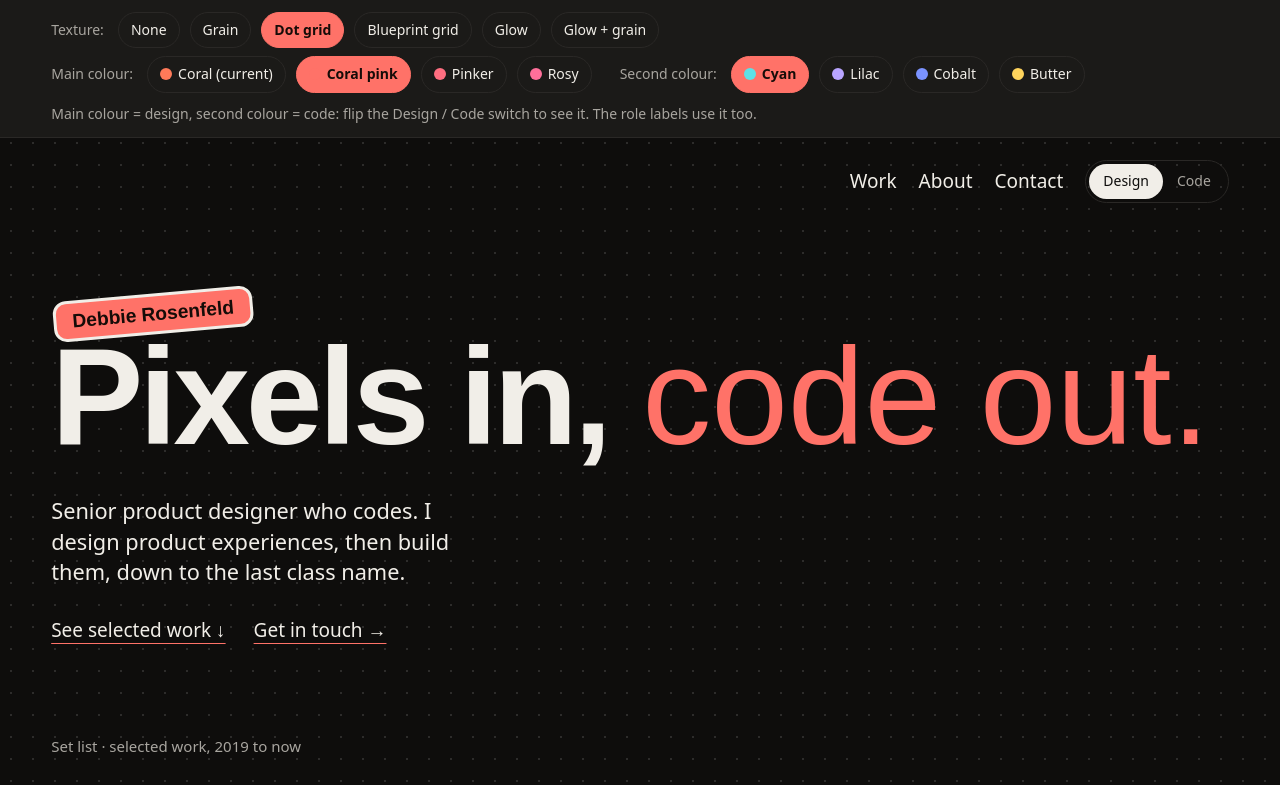
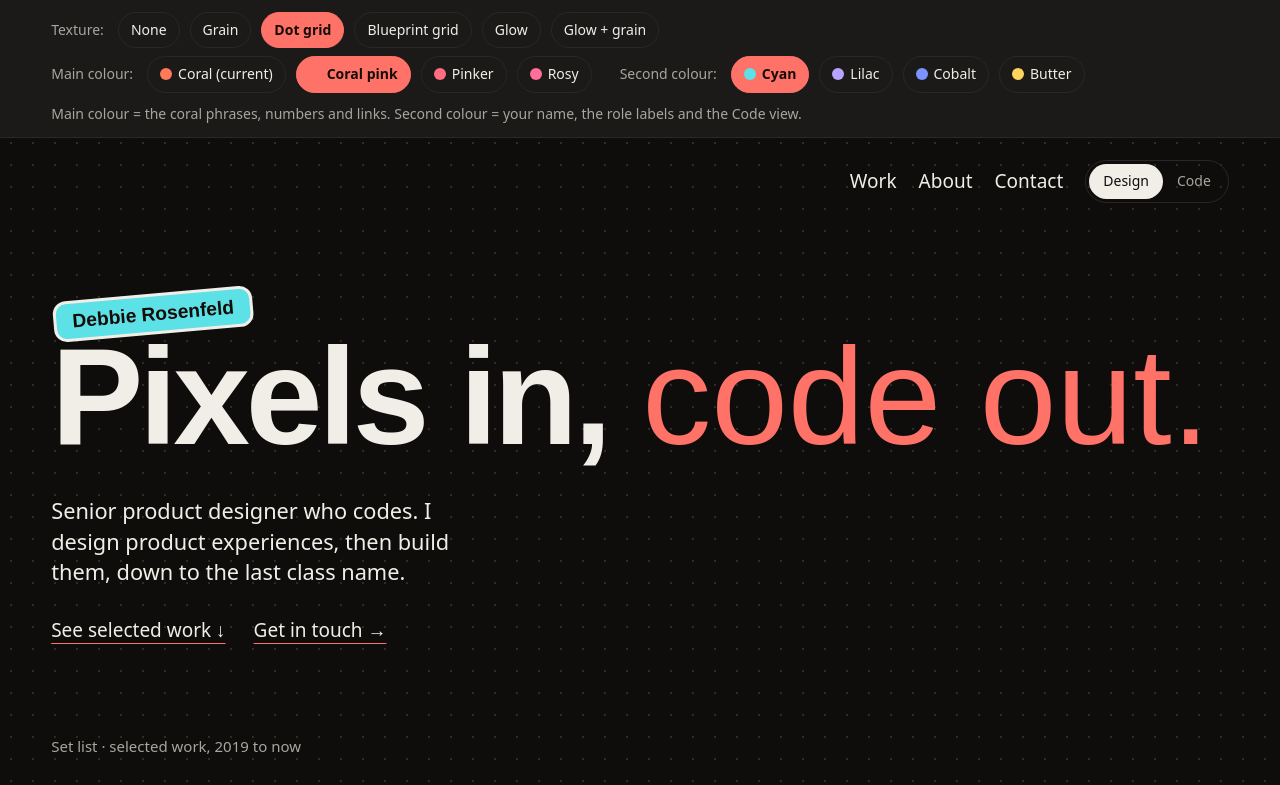
Before and after one commit to drosenfeld87/mysite, a website: page preview-3d8f7617/concepts/finish-lab.html in a window 1280 px wide. Shown: the top 785 px of the page. Drawn offline with Linux system fonts and the light colour scheme; a web font is replaced by a local one.

Commit message:
Finishing lab: name sticker in cyan
Co-Authored-By: Claude Opus 5.5 <noreply@anthropic.com>
Claude-Session: https://claude.ai/code/session_01VL4Lb2NPkxV2R89rKHL5Ya

```diff
--- a/preview-3d8f7617/concepts/finish-lab.html
+++ b/preview-3d8f7617/concepts/finish-lab.html
@@ -83,7 +83,7 @@
   /* Name sticker slapped on the corner of the headline instead of sitting in the nav */
   header.nav-only { justify-content:flex-end; }
   .name-sticker { margin:0 0 -.35em 4px; position:relative; z-index:2; line-height:1; }
-  .name-sticker .sticker { font-size:clamp(15px,1.5vw,20px); padding:8px 16px; rotate:-5deg; }
+  .name-sticker .sticker { font-size:clamp(15px,1.5vw,20px); padding:8px 16px; rotate:-5deg; background:var(--accent2); }
   .spec .name-sticker .sticker::after { top:-30px; bottom:auto; rotate:5deg; }
 
   /* Background textures */
@@ -142,7 +142,7 @@
       <button type="button" data-c="#7B93FF" aria-pressed="false"><i class="swatch" style="background:#7B93FF"></i>Cobalt</button>
       <button type="button" data-c="#FFD45C" aria-pressed="false"><i class="swatch" style="background:#FFD45C"></i>Butter</button>
     </div>
-    <p>Main colour = design, second colour = code: flip the Design / Code switch to see it. The role labels use it too.</p>
+    <p>Main colour = the coral phrases, numbers and links. Second colour = your name, the role labels and the Code view.</p>
   </div>
   <div class="gutter l" aria-hidden="true"></div><div class="gutter r" aria-hidden="true"></div>
 
```
